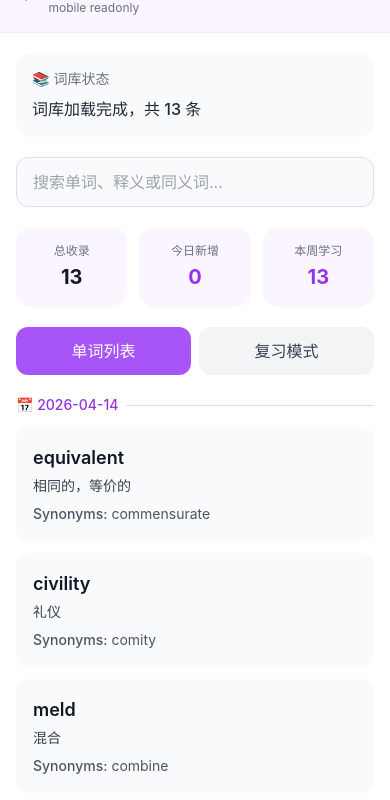
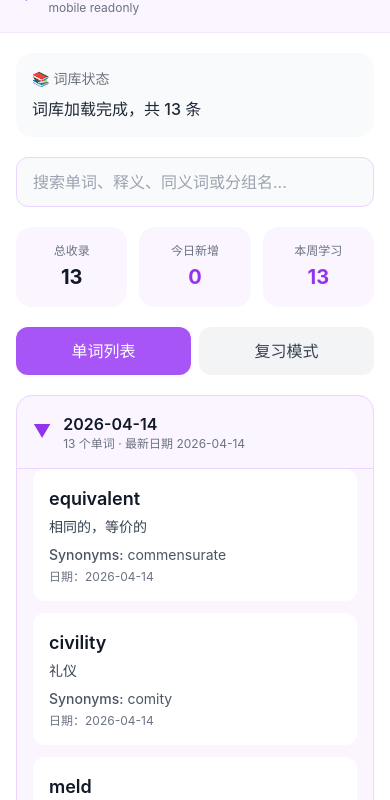
Before and after one commit to nylaxxi343-hue/gre-voc-system, an Electron app: page mobile-readonly/index.html in a window 390 px wide. Shown: the part 44-844 px from the top of the page. Drawn offline with nearby package versions, Linux system fonts and the light colour scheme.

Commit message:
Update mobile readonly grouping UI

```diff
--- a/mobile-readonly/index.html
+++ b/mobile-readonly/index.html
@@ -34,7 +34,7 @@
           <input
             id="searchInput"
             type="text"
-            placeholder="搜索单词、释义或同义词..."
+            placeholder="搜索单词、释义、同义词或分组名..."
             class="w-full px-4 py-3 rounded-xl border border-purple-200 bg-gray-50 text-gray-900 placeholder-gray-400 focus:outline-none focus:ring-2 focus:ring-purple-500"
           />
         </div>
@@ -92,12 +92,14 @@
   </div>
 
   <script>
-  const GITHUB_WORDS_URL = "https://raw.githubusercontent.com/nylaxxi343-hue/gre-voc-system/refs/heads/main/words.json";
+    const GITHUB_WORDS_URL = "https://raw.githubusercontent.com/nylaxxi343-hue/gre-voc-system/main/words.json";
 
     let allWords = [];
     let filteredWords = [];
+    let reviewWords = [];
     let reviewIndex = 0;
     let showAnswer = false;
+    let collapsedGroups = {};
 
     const statusText = document.getElementById("statusText");
     const totalCount = document.getElementById("totalCount");
@@ -132,6 +134,17 @@
       return d.toLocaleDateString("en-CA");
     }
 
+    function normalizeWords(data) {
+      return (Array.isArray(data) ? data : []).map(item => ({
+        id: String(item.id || ""),
+        word: item.word || "",
+        mean: item.mean || "",
+        syn: item.syn || "",
+        date: item.date || "",
+        group: item.group || item.date || "未分组"
+      }));
+    }
+
     function updateStats(words) {
       totalCount.textContent = words.length;
       const today = formatToday();
@@ -144,10 +157,16 @@
     function groupWords(words) {
       const groups = {};
       words.forEach(item => {
-        if (!groups[item.date]) groups[item.date] = [];
-        groups[item.date].push(item);
+        const groupKey = item.group || item.date || "未分组";
+        if (!groups[groupKey]) groups[groupKey] = [];
+        groups[groupKey].push(item);
       });
-      return Object.entries(groups).sort((a, b) => b[0].localeCompare(a[0]));
+
+      return Object.entries(groups).sort((a, b) => {
+        const aLatest = a[1].map(item => item.date || "").sort().slice(-1)[0] || "";
+        const bLatest = b[1].map(item => item.date || "").sort().slice(-1)[0] || "";
+        return bLatest.localeCompare(aLatest);
+      });
     }
 
     function renderWordList(words) {
@@ -160,44 +179,67 @@
 
       const groups = groupWords(words);
 
-      groups.forEach(([date, items]) => {
-        const group = document.createElement("div");
-        group.className = "space-y-3";
+      groups.forEach(([groupName, items]) => {
+        const latestDate = items.map(item => item.date || "").sort().slice(-1)[0] || "";
+        const isCollapsed = !!collapsedGroups[groupName];
 
-        const header = document.createElement("div");
-        header.className = "flex items-center gap-2";
+        const wrapper = document.createElement("div");
+        wrapper.className = "rounded-2xl border border-purple-200 bg-purple-50 overflow-hidden";
+
+        const header = document.createElement("button");
+        header.className = "w-full px-4 py-4 text-left";
         header.innerHTML = `
-          <div class="text-sm font-medium text-purple-600">📅 ${date}</div>
-          <div class="flex-1 h-px bg-purple-200"></div>
+          <div class="flex items-center gap-3">
+            <div class="text-lg text-purple-600">${isCollapsed ? "▶" : "▼"}</div>
+            <div class="flex-1">
+              <div class="font-semibold text-gray-900">${groupName}</div>
+              <div class="text-xs text-gray-500">${items.length} 个单词 · 最新日期 ${latestDate}</div>
+            </div>
+          </div>
         `;
-        group.appendChild(header);
+        header.addEventListener("click", () => {
+          collapsedGroups[groupName] = !collapsedGroups[groupName];
+          renderWordList(filteredWords);
+        });
+
+        wrapper.appendChild(header);
+
+        if (!isCollapsed) {
+          const body = document.createElement("div");
+          body.className = "px-4 pb-4 space-y-3 border-t border-purple-200";
 
           items.forEach(entry => {
             const card = document.createElement("div");
-          card.className = "bg-gray-50 rounded-xl p-4 border border-transparent";
+            card.className = "bg-white rounded-xl p-4";
             card.innerHTML = `
               <div class="font-semibold text-lg text-gray-900 mb-1">${entry.word}</div>
               <div class="text-sm text-gray-700 mb-2">${entry.mean}</div>
-            <div class="text-sm text-gray-600"><span class="font-medium">Synonyms:</span> ${entry.syn}</div>
+              <div class="text-sm text-gray-600 mb-1"><span class="font-medium">Synonyms:</span> ${entry.syn}</div>
+              <div class="text-xs text-gray-500">日期：${entry.date}</div>
             `;
-          group.appendChild(card);
+            body.appendChild(card);
           });
 
-        wordListContainer.appendChild(group);
+          wrapper.appendChild(body);
+        }
+
+        wordListContainer.appendChild(wrapper);
       });
     }
 
     function renderReviewCard() {
-      if (!allWords.length) {
+      if (!reviewWords.length) {
         reviewIndexText.textContent = "0 / 0";
         reviewWord.textContent = "暂无单词";
         reviewMean.textContent = "";
         reviewSyn.textContent = "";
+        reviewFront.classList.remove("hidden");
+        reviewBack.classList.add("hidden");
         return;
       }
 
-      const item = allWords[reviewIndex];
-      reviewIndexText.textContent = `${reviewIndex + 1} / ${allWords.length}`;
+      const item = reviewWords[reviewIndex];
+      reviewIndexText.textContent = `${reviewIndex + 1} / ${reviewWords.length}`;
       reviewWord.textContent = item.word;
       reviewMean.textContent = item.mean;
       reviewSyn.textContent = item.syn;
@@ -223,48 +265,57 @@
       reviewView.classList.remove("hidden");
       tabList.className = "flex-1 py-3 rounded-xl bg-gray-100 text-gray-700 font-medium";
       tabReview.className = "flex-1 py-3 rounded-xl bg-purple-500 text-white font-medium";
+      reviewWords = filteredWords.length ? filteredWords : allWords;
+      reviewIndex = 0;
+      showAnswer = false;
       renderReviewCard();
     }
 
-    searchInput.addEventListener("input", (e) => {
-      const q = e.target.value.trim().toLowerCase();
+    function applySearch() {
+      const q = searchInput.value.trim().toLowerCase();
+
       filteredWords = !q
         ? allWords
         : allWords.filter(item =>
             item.word.toLowerCase().includes(q) ||
             item.mean.toLowerCase().includes(q) ||
-            item.syn.toLowerCase().includes(q)
+            item.syn.toLowerCase().includes(q) ||
+            (item.group || "").toLowerCase().includes(q)
           );
 
       renderWordList(filteredWords);
-    });
+      reviewWords = filteredWords.length ? filteredWords : allWords;
+      if (reviewIndex >= reviewWords.length) reviewIndex = 0;
+      renderReviewCard();
+    }
 
+    searchInput.addEventListener("input", applySearch);
     tabList.addEventListener("click", switchToList);
     tabReview.addEventListener("click", switchToReview);
 
     reviewCard.addEventListener("click", () => {
-      if (!allWords.length) return;
+      if (!reviewWords.length) return;
       showAnswer = !showAnswer;
       renderReviewCard();
     });
 
     prevBtn.addEventListener("click", () => {
-      if (!allWords.length) return;
-      reviewIndex = (reviewIndex - 1 + allWords.length) % allWords.length;
+      if (!reviewWords.length) return;
+      reviewIndex = (reviewIndex - 1 + reviewWords.length) % reviewWords.length;
       showAnswer = false;
       renderReviewCard();
     });
 
     nextBtn.addEventListener("click", () => {
-      if (!allWords.length) return;
-      reviewIndex = (reviewIndex + 1) % allWords.length;
+      if (!reviewWords.length) return;
+      reviewIndex = (reviewIndex + 1) % reviewWords.length;
       showAnswer = false;
       renderReviewCard();
     });
 
     shuffleBtn.addEventListener("click", () => {
-      if (!allWords.length) return;
-      reviewIndex = Math.floor(Math.random() * allWords.length);
+      if (!reviewWords.length) return;
+      reviewIndex = Math.floor(Math.random() * reviewWords.length);
       showAnswer = false;
       renderReviewCard();
     });
@@ -275,8 +326,9 @@
         const res = await fetch(GITHUB_WORDS_URL, { cache: "no-store" });
         const data = await res.json();
 
-        allWords = Array.isArray(data) ? data : [];
+        allWords = normalizeWords(data);
         filteredWords = allWords;
+        reviewWords = allWords;
 
         renderWordList(filteredWords);
         renderReviewCard();
```
Lines whose indentation alone changed are shown as unchanged.
